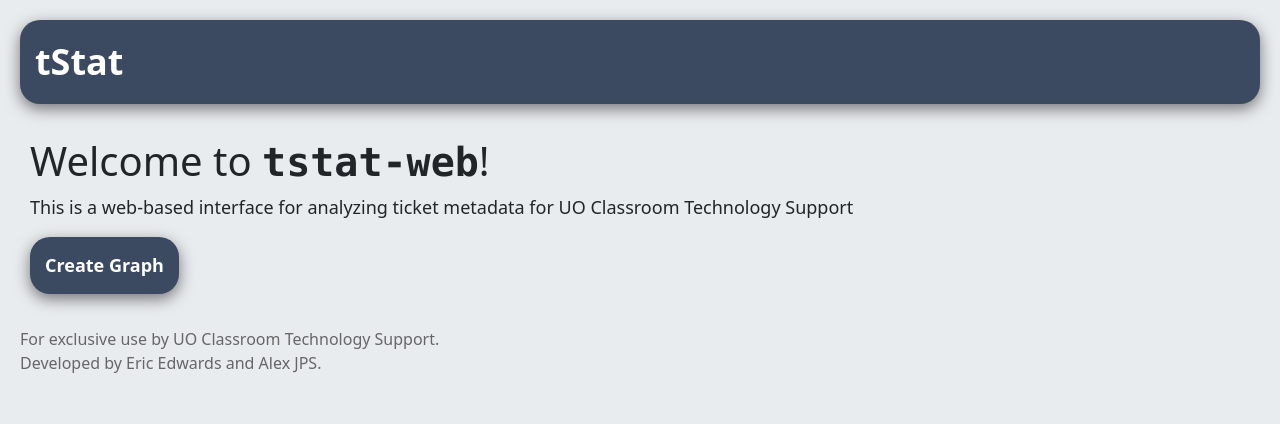
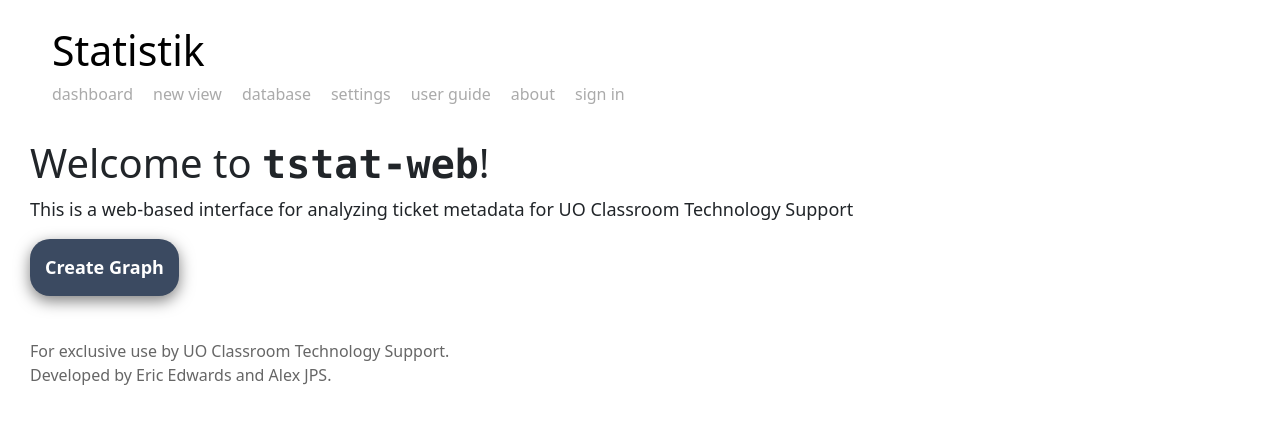
Before and after one commit to uoclass/statistik, a React (Create React App) app: page / in a window 1280 px wide. Shown: the top 424 px of the page. Built offline with nearby package versions, Linux system fonts and the light colour scheme.

Commit message:
feat: nav bar

```diff
--- a/src/App.css
+++ b/src/App.css
@@ -8,9 +8,7 @@
 
 body {
   margin: 0;
-  font-family: -apple-system, BlinkMacSystemFont, 'Segoe UI', 'Roboto', 'Oxygen',
-    'Ubuntu', 'Cantarell', 'Fira Sans', 'Droid Sans', 'Helvetica Neue',
-    sans-serif;
+   font-family: "HelveticaNeue-Light", "Helvetica Neue Light", "Helvetica Neue", Helvetica, Arial, "Lucida Grande", sans-serif;
   -webkit-font-smoothing: antialiased;
   -moz-osx-font-smoothing: grayscale;
 }
@@ -43,19 +41,16 @@
 }
 
 .App {
-  background-color: #e9ecef;
+  background-color: #ffffff;
   min-height: 100vh;
   padding: 20px;
 }
 
 .App-header {
-  padding: 15px;
-  font-size: calc(20px + 2vmin);
-  font-weight: bold;
-  border-radius: 20px;
-  color: white;
-  background-color: #3b4a61;
-  box-shadow: 0px 5px 15px rgba(0, 0, 0, 0.5);
+  padding-left: 32px;
+  font-size: calc(25px + 2vmin);
+  font-weight: 500;
+  color: black;
 }
 
 .App-body {
@@ -66,6 +61,8 @@
 }
 
 .App-footer {
+  padding: 10px;
+  font: "Helvetica Neue";
   color: #666666;
   font-size: calc(8px + 1vmin);
 }
@@ -83,3 +80,14 @@
   margin-top: 10px;
   margin-bottom: 10px;
 }
+
+.Nav-list li {
+  padding: 5px 0px 0px 0px;
+  display: inline;
+  margin-right: 20px;
+}
+
+.Nav-list a {
+  color: #AAAAAA;
+  text-decoration: none;
+}
--- a/src/App.jsx
+++ b/src/App.jsx
@@ -7,7 +7,9 @@
  */
 
 // Packages
-import React, {useEffect} from "react";
+import React, { useEffect } from "react";
+import { Link } from "react-router-dom";
+
 import "./App.css";
 import "bootstrap/dist/css/bootstrap.css";
 
@@ -21,9 +23,10 @@
 function App() {
     /* This component serves as the root of the app.
      */
-    useEffect(() => {document.body.classList.add('gray-background')}, []);
+    useEffect(() => { document.body.classList.add('gray-background') }, []);
     return <div className="App">
         <AppHeader />
+        <Nav />
         <div className="App-body">
             <AuthProvider>
                 <Routes />
@@ -33,11 +36,42 @@
     </div>;
 }
 
+function Nav() {
+    /*
+     * This component defines the Navbar format.
+     */
+
+    return <div className="Nav">
+        <ul className="Nav-list">
+            <li>
+                <a href="/dashboard">dashboard</a>
+            </li>
+            <li>
+                <a href="/create-view">new view</a>
+            </li>
+            <li>
+                <a href="/database">database</a>
+            </li>
+            <li>
+                <a href="/settings">settings</a>
+            </li>
+            <li>
+                <a href="/user-guide">user guide</a>
+            </li>
+            <li>
+                <a href="/about">about</a>
+            </li>
+            <li>
+                <a href="/login">sign in</a>
+            </li>
+        </ul>
+    </div>
+}
 function AppHeader() {
     /* This component displays the header.
      */
     return <header className={"App-header"}>
-        tStat
+        Statistik
     </header>;
 }
 
@@ -47,7 +81,7 @@
     return <footer className={"App-footer"}>
         <p>
             For exclusive use by UO Classroom Technology Support.
-            <br/>
+            <br />
             Developed by Eric Edwards and Alex JPS.</p>
     </footer>;
 }
```
